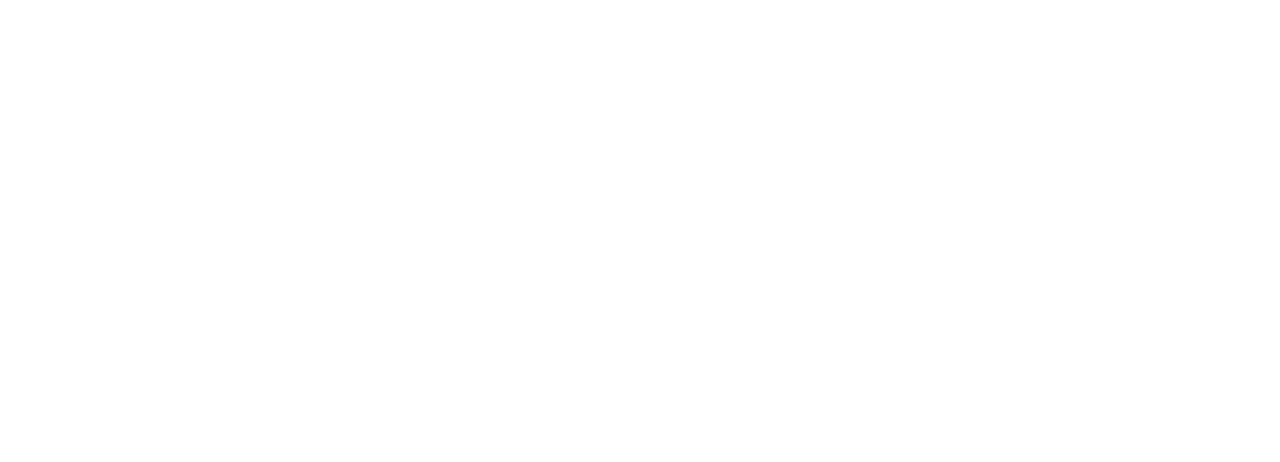
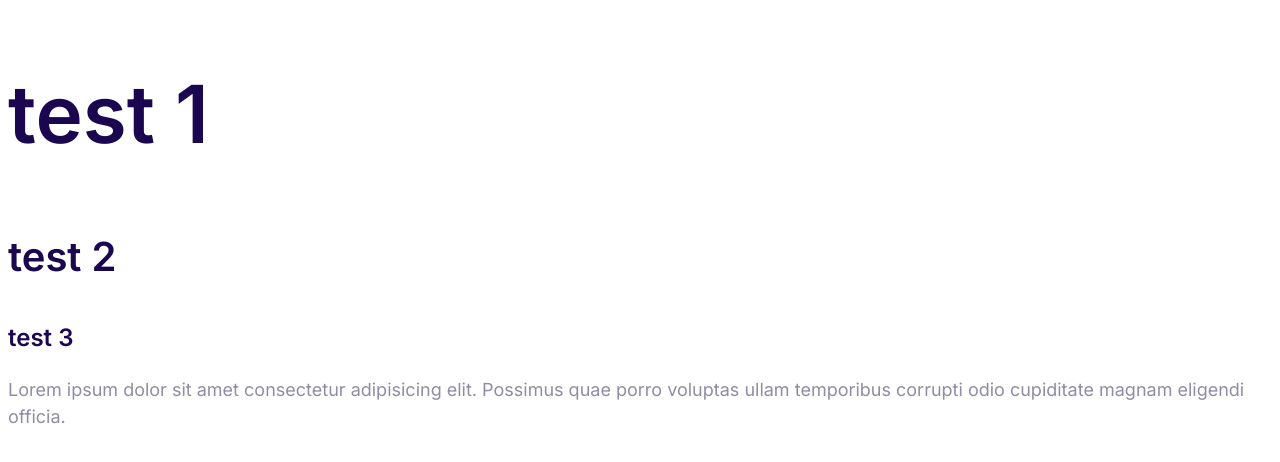
Before and after one commit to HayreKhan750/Moshify, a plain HTML site: page index.html in a window 1280 px wide. Drawn offline with Linux system fonts and the light colour scheme.

Commit message:
topography

```diff
--- a/index.html
+++ b/index.html
@@ -4,11 +4,24 @@
 <head>
     <meta charset="UTF-8">
     <meta name="viewport" content="width=device-width, initial-scale=1.0">
+    <link rel="preconnect" href="https://fonts.googleapis.com">
+    <link rel="preconnect" href="https://fonts.gstatic.com" crossorigin>
+    <link
+        href="https://fonts.googleapis.com/css2?family=Inter:ital,opsz,wght@0,14..32,400..600;1,14..32,600&display=swap"
+        rel="stylesheet">
+    <link rel="stylesheet" href="style/style.css">
     <title>Moshify</title>
 </head>
 
 <body>
 
+    <h1> test 1</h1>
+    <h2> test 2</h2>
+    <h3> test 3</h3>
+    <p>Lorem ipsum dolor sit amet consectetur adipisicing elit. Possimus quae porro voluptas ullam temporibus corrupti
+        odio cupiditate magnam eligendi officia.</p>
+
+
 </body>
 
 </html>
--- a/style/style.css
+++ b/style/style.css
@@ -5,3 +5,46 @@
     --color-heading:#1b0750;
     --color-body:#918ca4;
 }
+html{
+    font-size: 62.5%;
+}
+
+body{
+    font-family: "Inter",system-ui, -apple-system, BlinkMacSystemFont, 'Segoe UI', Roboto, Oxygen, Ubuntu, Cantarell, 'Open Sans', 'Helvetica Neue', sans-serif;
+    color: var(--color-body);
+    font-size: 2.4rem;
+    line-height: 1.5;
+
+}
+h1,h2,h3{
+    color: var(--color-heading);
+}
+h1{
+    font-size: 7rem;
+}
+h2{
+    font-size: 4rem;
+}
+h3{
+    font-size: 3rem;
+    margin-bottom: 2rem;
+}
+p{
+    margin-top: 1rem;
+}
+
+@media screen and (min-width:1024px) {
+    body{
+        font-size: 1.8rem;
+    }
+    h1{
+    font-size: 8rem;
+}
+h2{
+    font-size: 4rem;
+}
+h3{
+    font-size: 2.4rem;
+    margin-bottom: 2rem;
+}
+}
```
